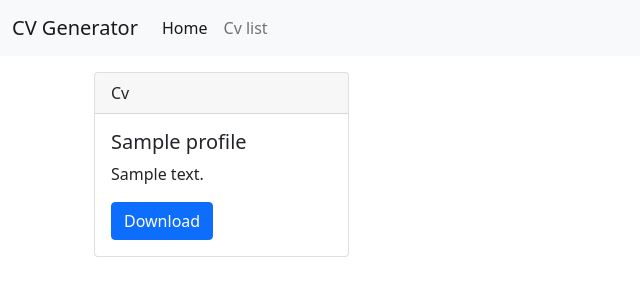
After one commit to mszahan/dj_projects, a Django app: page /cv-list/ in a window 1280 px wide. The commit adds this page. Shown: the top 300 px of the page, without its empty margins (0-640 px from the left). Run offline with Django 5.2, Linux system fonts and the light colour scheme; tables that the repository leaves empty hold one stand-in row (values such as "Sample post").

Commit message:
added cv list page with card and completed the mini project

```diff
--- a/cv/config/urls.py
+++ b/cv/config/urls.py
@@ -6,5 +6,6 @@ from cv import views
 urlpatterns = [
     path('admin/', admin.site.urls),
     path('', views.accept, name='accept'),
+    path('cv-list/', views.cv_list, name='cv_list'),
     path('cv/<int:id>', views.cv, name='cv'),
 ]
--- /dev/null
+++ b/cv/cv/templates/cv_list.html
@@ -0,0 +1,33 @@
+<!DOCTYPE html>
+<html lang="en">
+<head>
+    <meta charset="UTF-8">
+    <meta name="viewport" content="width=device-width, initial-scale=1.0">
+    <link href="https://cdn.jsdelivr.net/npm/bootstrap@5.0.2/dist/css/bootstrap.min.css" rel="stylesheet" integrity="sha384-EVSTQN3/azprG1Anm3QDgpJLIm9Nao0Yz1ztcQTwFspd3yD65VohhpuuCOmLASjC" crossorigin="anonymous">
+
+    <title>Cv List</title>
+</head>
+<body>
+    {% include 'nav.html' %}
+    <div class="container mt-3">
+        <div class="row mx-auto">
+
+            {% for user in users %}
+            <div class="col-md-3 ">
+                <div class="card">
+                    <div class="card-header">
+                      Cv
+                    </div>
+                    <div class="card-body">
+                      <h5 class="card-title">{{user.name}}</h5>
+                      <p class="card-text">{{user.summary}}</p>
+                      <a href="{% url 'cv' user.id %}" class="btn btn-primary">Download</a>
+                    </div>
+                  </div>
+            </div>
+            {% endfor %}
+
+        </div>
+    </div>
+</body>
+</html>
--- a/cv/cv/templates/nav.html
+++ b/cv/cv/templates/nav.html
@@ -10,7 +10,7 @@
             <a class="nav-link active" aria-current="page" href="/">Home</a>
           </li>
           <li class="nav-item">
-            <a class="nav-link" href="#">Cv list</a>
+            <a class="nav-link" href="{% url 'cv_list' %}">Cv list</a>
           </li>
         </ul>
       </div>
--- a/cv/cv/views.py
+++ b/cv/cv/views.py
@@ -1,5 +1,5 @@
 from django.http import HttpResponse
-from django.shortcuts import render
+from django.shortcuts import render, redirect
 from django.template.loader import render_to_string
 from .models import Profile
 from weasyprint import HTML
@@ -19,6 +19,7 @@ def accept(request):
         profile = Profile(name=name, email=email, phone=phone, summary=summary, degree=degree, school=school,
                           University=University, previous_work=previous_work, skills=skills )
         profile.save()
+        return redirect('cv_list')
 
     return render(request, 'accept.html')
 
@@ -33,3 +34,7 @@ def cv(request, id):
     response = HttpResponse(pdf_file, content_type='application/pdf')
     response['Content-Disposition'] = f'inline; filename={user_profile.name}_cv.pdf'
     return response
+
+def cv_list(request):
+    profiles = Profile.objects.all()
+    return render(request, 'cv_list.html', {'users':profiles})
```
